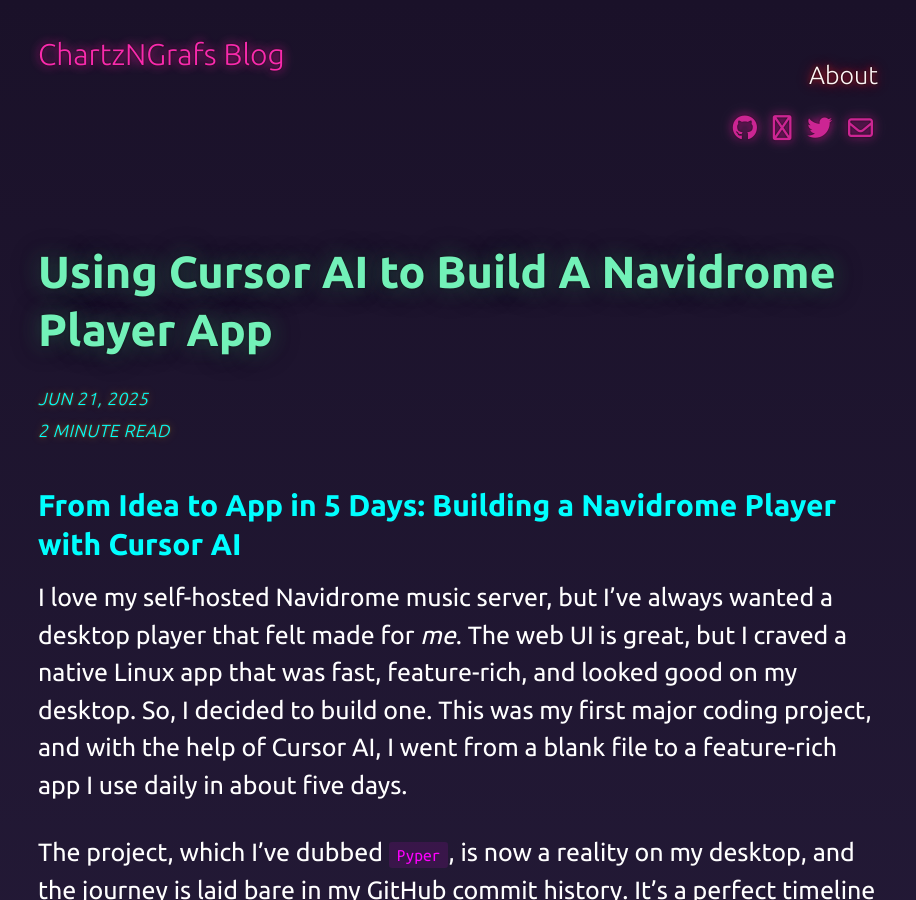
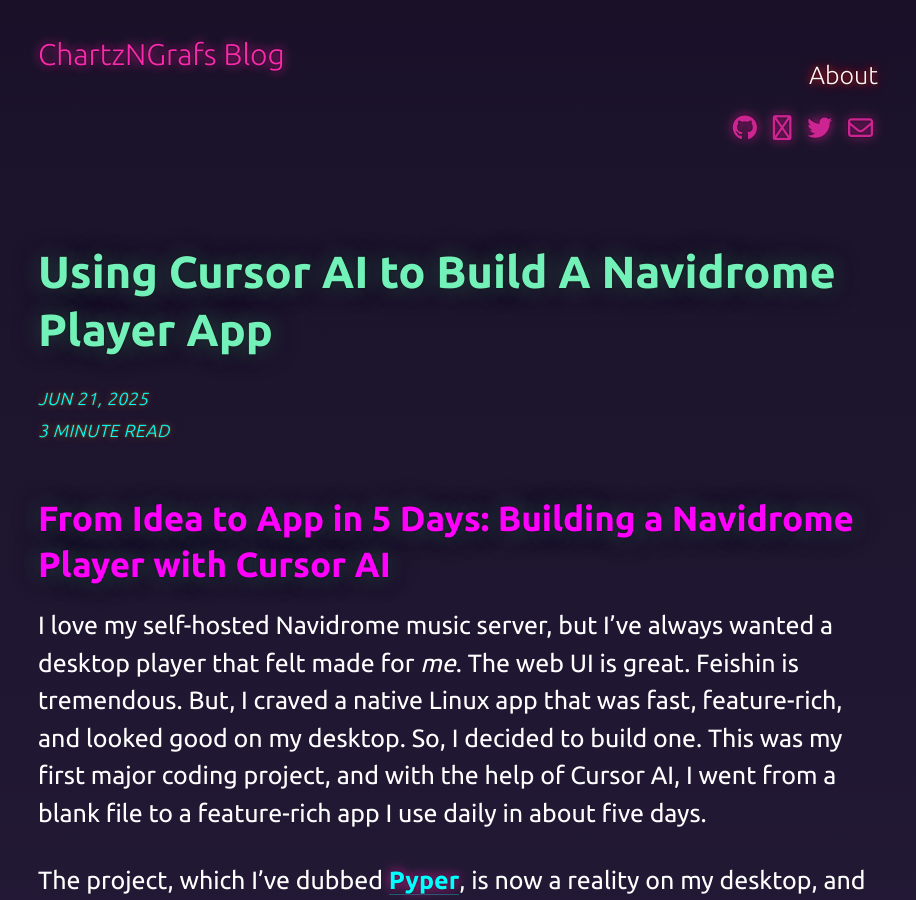
Before and after one commit to chartzngrafs/chartzngrafs.github.io, a Jekyll site: the page built from _posts/2025-06-21-building-a-navidrome-app.markdown, in a window 1280 px wide and 900 px high. Shown: the whole window, without its empty margins (182-1098 px from the left). Built offline with Jekyll 4.4.1, drawn with Linux system fonts in a browser that asks for light colours; nearby versions of some CDN libraries.

Commit message:
Minor post edits

```diff
--- a/_posts/2025-06-21-building-a-navidrome-app.markdown
+++ b/_posts/2025-06-21-building-a-navidrome-app.markdown
@@ -5,24 +5,26 @@
 categories: development cursorai vscode python
 ---
 
-### From Idea to App in 5 Days: Building a Navidrome Player with Cursor AI
+## From Idea to App in 5 Days: Building a Navidrome Player with Cursor AI
 
-I love my self-hosted Navidrome music server, but I’ve always wanted a desktop player that felt made for *me*. The web UI is great, but I craved a native Linux app that was fast, feature-rich, and looked good on my desktop. So, I decided to build one. This was my first major coding project, and with the help of Cursor AI, I went from a blank file to a feature-rich app I use daily in about five days.
+I love my self-hosted Navidrome music server, but I’ve always wanted a desktop player that felt made for *me*. The web UI is great. Feishin is tremendous. But, I craved a native Linux app that was fast, feature-rich, and looked good on my desktop. So, I decided to build one. This was my first major coding project, and with the help of Cursor AI, I went from a blank file to a feature-rich app I use daily in about five days.
 
-The project, which I’ve dubbed `Pyper`, is now a reality on my desktop, and the journey is laid bare in my GitHub commit history. It's a perfect timeline of the learning process.
+The project, which I’ve dubbed **[Pyper](https://github.com/chartzngrafs/pyper-app)**, is now a reality on my desktop, and the journey is laid bare in my GitHub commit history. It's a perfect timeline of the learning process.
 
-**Days 1-2: The Foundation and the API Grind**
+### Days 1-2: The Foundation and the API Grind
 
 The first couple of days were all about the basics. With Cursor AI as my pair programmer, I started by scaffolding the application with PyQt6. My initial commits were simple: "Initial UI layout," "Add basic Navidrome client integration." It was a slow grind of getting a basic window to appear and then figuring out how to talk to the Navidrome API using `py-sonic`. I spent a lot of time just trying to get a simple list of artists to show up. Cursor was invaluable here, helping generate boilerplate code for the UI and suggesting how to structure the API calls, which saved me from hours of documentation diving.
 
-**Day 3: Making it Usable**
+### Day 3: Making it Usable
 
 By day three, things started to click. I had a breakthrough in displaying albums and tracks in a nested structure. The app started to feel less like a test script and more like a real application. This is when I tackled a key feature: the contextual information panel at the bottom. The goal was to have a dynamic area that showed artist details or album info depending on what you clicked. Getting this to update smoothly without freezing the app was a challenge, but commits like "feat: Implement dynamic contextual info panel" marked a huge win.
 
-**Days 4-5: Aesthetics and Power Features**
+### Days 4-5: Aesthetics and Power Features
 
 With the core functionality in place, I spent the last two days on what I really wanted: customization and power features. I went deep on a comprehensive theming system. My commit history lights up with additions like "feat: Add Dracula theme" and the vibrant "feat: Add Synthwave '84 theme." Cursor helped immensely in managing the complex logic for applying stylesheets and, crucially, calculating text contrast to ensure everything stayed readable.
 
 The final push was adding advanced internet radio support. This was the most complex part, involving real-time ICY metadata parsing to grab track titles and a multi-source system to fetch album art from MusicBrainz and iTunes. Seeing the app pull live track info from a radio stream and display the correct album art was the moment I knew Pyper was something special.
 
+### In The End
+
 The result is a Linux-first Navidrome player with powerful search, rich context menus, full queue management, and a theming system that lets me match my mood. Building Pyper was a whirlwind of learning, and I couldn't have done it this quickly without an AI assistant to handle the syntax and boilerplate, letting me focus on bringing my vision to life.
```
Also changed, not shown: _post-archive/2025-06-18-neon-data-streams.markdown (renamed from _posts/2025-06-18-neon-data-streams.markdown), _post-archive/2025-06-18-welcome-to-the-neon-grid.markdown (renamed from _posts/2025-06-18-welcome-to-the-neon-grid.markdown).
